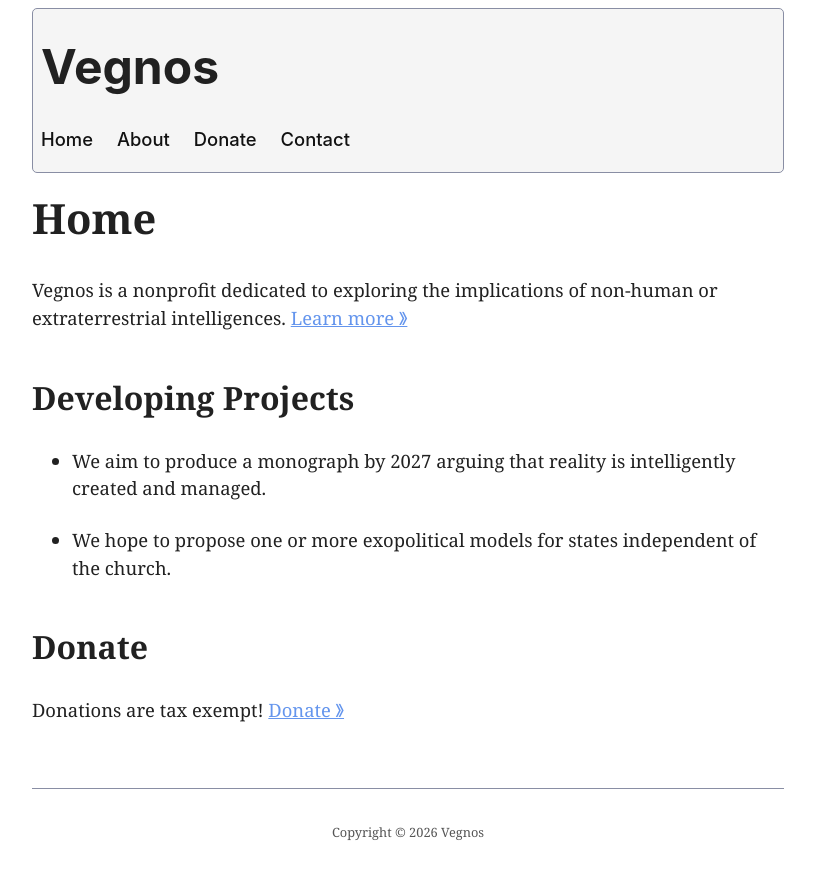
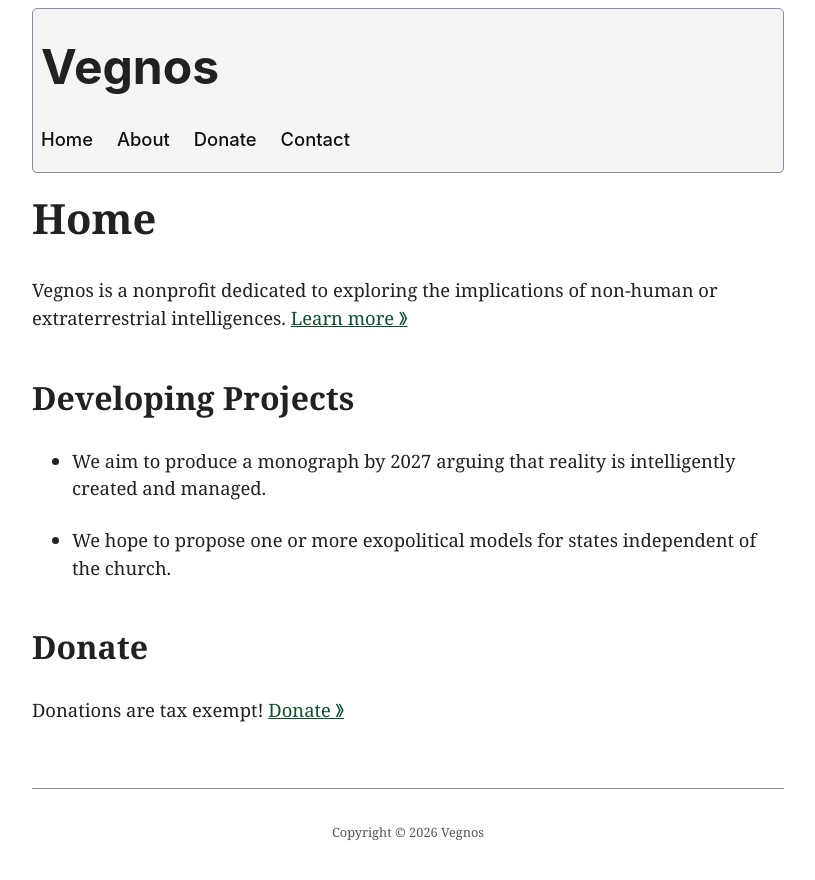
Before and after one commit to jklmnop10/vegnos, a Jekyll site: the page built from index.md, in a window 1280 px wide. Shown: the top 880 px of the page, without its empty margins (232-1047 px from the left). Built offline with Jekyll 4.4.1, drawn with Linux system fonts in a browser that asks for light colours.

Commit message:
Update stylesheet.css

```diff
--- a/assets/css/stylesheet.css
+++ b/assets/css/stylesheet.css
@@ -16,7 +16,7 @@
   --text-light: #585858;
   --border: #898EA4;
   /*--accent: #0d47a1;*/
-  --accent: #6495ed;
+  --accent: #0b4f2c;
   --accent-hover: #1266e2;
   --accent-text: var(--bg);
   --code: #d81b60;
@@ -55,22 +55,6 @@ html {
 }
 .site-header {
    font-family: var(--sans-font);
-}
-
-/* =========================
-   Links
-========================= */
-
-a {
-    color: #0b4f2c; /* distinctive dark green */
-}
-
-a:visited {
-    color: #0b4f2c;
-}
-
-a:hover {
-    text-decoration: underline;
 }
 
 /* =========================
```
